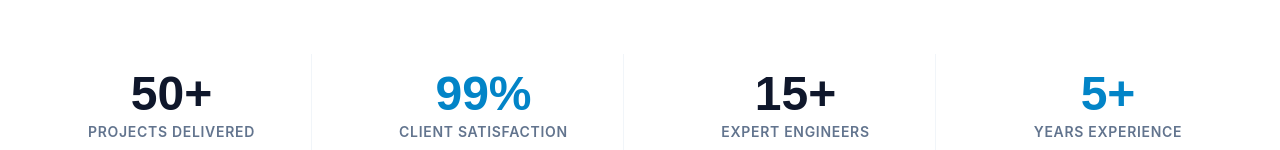
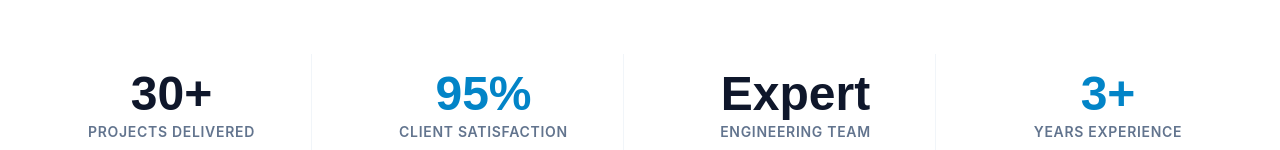
Before and after one commit to dsofts-it/dsofts-ui, a React (Vite) app: page / in a window 1280 px wide. Shown: the part 802-952 px from the top of the page. Built offline with nearby package versions, Linux system fonts and the light colour scheme; no server answers.

Commit message:
Update home stats and portfolio clean slug routing

```diff
--- a/src/pages/Home.jsx
+++ b/src/pages/Home.jsx
@@ -186,19 +186,19 @@ const Home = () => {
                         className="grid grid-cols-2 md:grid-cols-4 gap-8 text-center"
                     >
                         <motion.div whileHover={{ scale: 1.05 }} className="p-4 border-r border-slate-100 last:border-0 transition-transform">
-                            <div className="text-3xl md:text-5xl font-black font-heading text-slate-900 mb-1">50+</div>
+                            <div className="text-3xl md:text-5xl font-black font-heading text-slate-900 mb-1">30+</div>
                             <div className="text-xs md:text-sm font-semibold text-slate-500 uppercase tracking-wider">Projects Delivered</div>
                         </motion.div>
                         <motion.div whileHover={{ scale: 1.05 }} className="p-4 border-r border-slate-100 last:border-0 transition-transform">
-                            <div className="text-3xl md:text-5xl font-black font-heading text-primary-600 mb-1">99%</div>
+                            <div className="text-3xl md:text-5xl font-black font-heading text-primary-600 mb-1">95%</div>
                             <div className="text-xs md:text-sm font-semibold text-slate-500 uppercase tracking-wider">Client Satisfaction</div>
                         </motion.div>
                         <motion.div whileHover={{ scale: 1.05 }} className="p-4 border-r border-slate-100 last:border-0 transition-transform">
-                            <div className="text-3xl md:text-5xl font-black font-heading text-slate-900 mb-1">15+</div>
-                            <div className="text-xs md:text-sm font-semibold text-slate-500 uppercase tracking-wider">Expert Engineers</div>
+                            <div className="text-3xl md:text-5xl font-black font-heading text-slate-900 mb-1">Expert</div>
+                            <div className="text-xs md:text-sm font-semibold text-slate-500 uppercase tracking-wider">Engineering Team</div>
                         </motion.div>
                         <motion.div whileHover={{ scale: 1.05 }} className="p-4 transition-transform">
-                            <div className="text-3xl md:text-5xl font-black font-heading text-primary-600 mb-1">5+</div>
+                            <div className="text-3xl md:text-5xl font-black font-heading text-primary-600 mb-1">3+</div>
                             <div className="text-xs md:text-sm font-semibold text-slate-500 uppercase tracking-wider">Years Experience</div>
                         </motion.div>
                     </motion.div>
```
